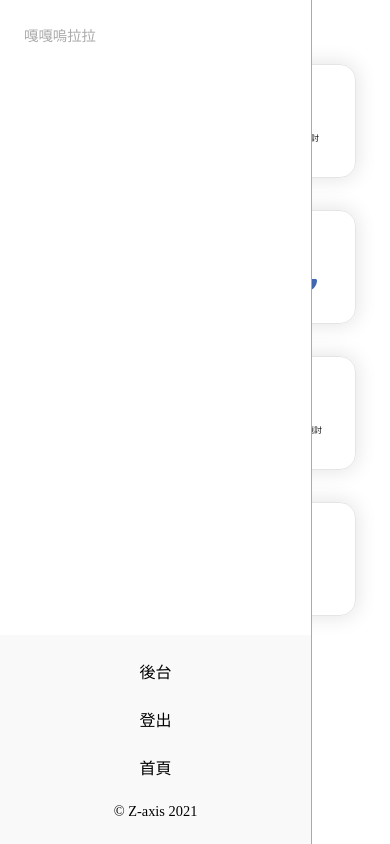
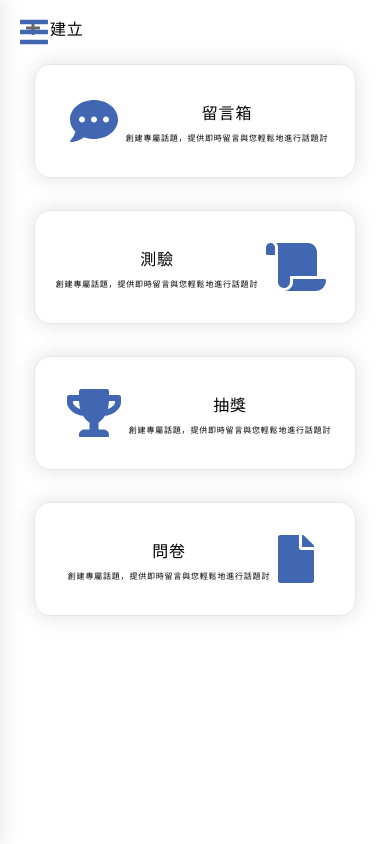
Before and after one commit to angelina524/final-project-Z-axis-frontend, a React (Create React App) app: page /#/add in a window 390 px wide. Built offline with nearby package versions, Linux system fonts and the light colour scheme.

Commit message:
finish forestageMenu and hamburger icon

```diff
--- a/public/index.html
+++ b/public/index.html
@@ -24,6 +24,9 @@
       work correctly both with client-side routing and a non-root public URL.
       Learn how to configure a non-root public URL by running `npm run build`.
     -->
+    <link rel="preconnect" href="https://fonts.googleapis.com">
+    <link rel="preconnect" href="https://fonts.gstatic.com" crossorigin>
+    <link href="https://fonts.googleapis.com/css2?family=Noto+Sans+TC&display=swap" rel="stylesheet">
     <title>React App</title>
   </head>
   <body>
--- a/src/components/Menu.js
+++ b/src/components/Menu.js
@@ -1,8 +1,10 @@
-import React from 'react'
+import React, { useState } from 'react'
 import styled from '@emotion/styled'
+import { useTheme } from '@emotion/react'
 import PropTypes from 'prop-types'
+import { Link } from 'react-router-dom'
 import flexJustifyAlign from '../styles/flexJustifyAlign'
-import { Link } from 'react-router-dom'
+import { issueIcon, hamburgerIcon } from '../styles/icon'
 
 const MenuWrapper = styled.aside`
   position: fixed;
@@ -11,13 +13,50 @@ const MenuWrapper = styled.aside`
   left: 0;
   right: 20vw;
   background-color: ${({ theme }) => theme.secondary_900};
-  border-right: 1px solid ${({ theme }) => theme.secondary_300};
+  box-shadow: ${({ theme }) => theme.boxShadow};
   padding: 1.5rem;
+  transition: transform 500ms ease;
+  transform: ${({ isMenuOpen }) => !isMenuOpen && 'translate(-80vw)'};
 `
 
 const Nickname = styled.p`
   color: ${({ theme }) => theme.secondary_300};
   font-size: 0.9rem;
+`
+
+const ActivityWrapper = styled.div`
+  ${flexJustifyAlign('', 'flex-start')}
+  flex-direction: column;
+  gap: 1.5rem;
+  margin-top: 1.5rem;
+`
+
+const ActivityType = styled.div`
+  ${flexJustifyAlign('flex-start')}
+  gap: 1rem;
+`
+
+const ActivityDuration = styled.p`
+  font-size: 0.8rem;
+  color: ${({ theme }) => theme.secondary_300};
+`
+
+const ActivityDescription = styled.p`
+  font-size: 0.9rem;
+  line-height: 2rem;
+`
+
+const Button = styled.button`
+  background-color: ${({ theme }) => theme.primary};
+  color: ${({ theme }) => theme.secondary_900};
+  font-size: 1rem;
+  height: 2.5rem;
+  padding: 0 1.5rem;
+  border-radius: 1.125rem;
+  border: none;
+  margin: 0 auto;
+  display: block;
+  margin-top: 1.5rem;
 `
 
 const Footer = styled.footer`
@@ -40,13 +79,64 @@ const Footer = styled.footer`
   }
 `
 
-const Menu = ({ nickname }) => {
+const Hamburger = ({ onClick, className }) => {
+  const theme = useTheme()
   return (
-    <MenuWrapper>
+    <div onClick={onClick} className={className}>
+      {hamburgerIcon('2x', theme.primary)}
+    </div>
+  )
+}
+
+Hamburger.propTypes = {
+  onClick: PropTypes.func,
+  className: PropTypes.string
+}
+
+const StyledHamburger = styled(Hamburger)`
+  position: absolute;
+  top: 1rem;
+  right: 0;
+  transition: transform 500ms ease;
+  transform: translateX(${({ isMenuOpen }) => (isMenuOpen ? '-2rem' : '3rem')});
+`
+
+const Menu = ({
+  userId,
+  nickname,
+  title,
+  description,
+  beginDate,
+  finishDate
+}) => {
+  const theme = useTheme()
+  const [isMenuOpen, setIsMenuOpen] = useState(false)
+  return (
+    <MenuWrapper isMenuOpen={isMenuOpen}>
+      <StyledHamburger
+        isMenuOpen={isMenuOpen}
+        onClick={() => setIsMenuOpen((prev) => !prev)}
+      />
       <Nickname>{nickname}</Nickname>
+      <ActivityWrapper>
+        <ActivityType>
+          {issueIcon('2x', theme.secondary_300)}
+          <p>留言箱</p>
+        </ActivityType>
+        <p>{title}</p>
+        <ActivityDuration>
+          {beginDate} - {finishDate}
+        </ActivityDuration>
+        <ActivityDescription>{description}</ActivityDescription>
+      </ActivityWrapper>
+      {/* 判斷 userId 是否跟該 issue 的 userId 吻合，再顯示"進入此後台" */}
+      <Button>進入此後台</Button>
       <Footer>
-        <Link to="/">後台</Link>
-        <Link to="/">登出</Link>
+        {/* 後台頁面不會有後台按鈕 */}
+        {userId && <Link to="/">後台</Link>}
+        {userId && <Link to="/">登出</Link>}
+        {!userId && <Link to="/register">註冊</Link>}
+        {!userId && <Link to="/login">登入</Link>}
         <Link to="/">首頁</Link>
         <p>© Z-axis 2021</p>
       </Footer>
@@ -55,7 +145,12 @@ const Menu = ({ nickname }) => {
 }
 
 Menu.propTypes = {
-  nickname: PropTypes.string
+  userId: PropTypes.number,
+  nickname: PropTypes.string,
+  title: PropTypes.string,
+  description: PropTypes.string,
+  beginDate: PropTypes.string,
+  finishDate: PropTypes.string
 }
 
 export default Menu
--- a/src/pages/AddPage/AddPage.js
+++ b/src/pages/AddPage/AddPage.js
@@ -67,7 +67,14 @@ const CardText = styled.div`
 const AddPage = () => {
   return (
     <Wrapper>
-      <Menu nickname="嘎嘎嗚拉拉" />
+      <Menu
+        userId={1}
+        nickname="嘎嘎嗚拉拉"
+        title="你所不知道的 hooks 十八招起手氣，十八招起手氣"
+        description="這是一個呱呱呱呱跟啦啦啦簡介，沒什麼內容，顆顆顆顆，這是一個呱呱’呱呱跟啦啦的簡介，沒什麼內容，顆顆顆顆，這是一個呱呱呱呱啦啦啦的簡介，沒什麼內容顆顆顆顆顆，這是一個呱呱呱跟啦啦啦的簡介，沒什麼容，顆顆"
+        beginDate="2021/01/01"
+        finishDate="2021/01/07"
+      />
       <Navbar>
         {plusIcon('1x', '#666666')}
         <div>建立</div>
--- a/src/pages/WebApiTestPage/WebApiTestPage.css
+++ /dev/null
@@ -1,31 +0,0 @@
-form {
-  display: flex;
-  flex-direction: column;
-  align-items: center;
-  gap: 0.5rem;
-  width: 20rem;
-  margin: auto;
-}
-
-form + form {
-  margin-top: 0.5rem;
-  padding-top: 0.5rem;
-  border-top: 1px dotted black;
-}
-
-input {
-  width: 12rem;
-  padding: 0.5rem;
-}
-
-textarea {
-  width: 12rem;
-  padding: 0.5rem;
-  height: 5rem;
-}
-
-h2 {
-  background-color: black;
-  color: white;
-  text-align: center;
-}
--- a/src/pages/WebApiTestPage/WebApiTestPage.js
+++ b/src/pages/WebApiTestPage/WebApiTestPage.js
@@ -1,4 +1,5 @@
 import React, { createContext, useState, useEffect } from 'react'
+import { Global, css } from '@emotion/react'
 import CreateComment from './comments/CreateComment'
 import DeleteComment from './comments/DeleteComment'
 import GetAllComments from './comments/GetAllComments'
@@ -16,7 +17,7 @@ import Login from './users/Login'
 import Register from './users/Register'
 import UpdateMe from './users/UpdateMe'
 import UpdatePassword from './users/UpdatePassword'
-import './WebApiTestPage.css'
+import WebApiTestPageStyle from './WebApiTestPageStyle'
 
 export const topUserTokenContext = createContext('')
 export const setTopUserTokenContext = createContext('')
@@ -34,6 +35,12 @@ const WebApiTestPage = () => {
   }, [])
 
   return (
+    <>
+      <Global
+        styles={css`
+          ${WebApiTestPageStyle}
+        `}
+      />
       <topUserTokenContext.Provider value={topUserToken}>
         <setTopUserTokenContext.Provider value={setTopUserToken}>
           <topGuestTokenContext.Provider value={topGuestToken}>
@@ -77,6 +84,7 @@ const WebApiTestPage = () => {
           </topGuestTokenContext.Provider>
         </setTopUserTokenContext.Provider>
       </topUserTokenContext.Provider>
+    </>
   )
 }
 
--- /dev/null
+++ b/src/pages/WebApiTestPage/WebApiTestPageStyle.js
@@ -0,0 +1,37 @@
+import { css } from '@emotion/react'
+
+const WebApiTestPageStyle = css`
+  form {
+    display: flex;
+    flex-direction: column;
+    align-items: center;
+    gap: 0.5rem;
+    width: 20rem;
+    margin: auto;
+  }
+
+  form + form {
+    margin-top: 0.5rem;
+    padding-top: 0.5rem;
+    border-top: 1px dotted black;
+  }
+
+  input {
+    width: 12rem;
+    padding: 0.5rem;
+  }
+
+  textarea {
+    width: 12rem;
+    padding: 0.5rem;
+    height: 5rem;
+  }
+
+  h2 {
+    background-color: black;
+    color: white;
+    text-align: center;
+  }
+`
+
+export default WebApiTestPageStyle
--- a/src/styles/GlobalStyle.js
+++ b/src/styles/GlobalStyle.js
@@ -7,12 +7,14 @@ const GlobalStyle = css`
     padding: 0;
     list-style: none;
     box-sizing: border-box;
+    font-family: 'Noto Sans TC', sans-serif;
   }
 
   body,
   html,
   #root {
     width: 100%;
+    letter-spacing: 0.05rem;
   }
 
   a {
```
Lines whose indentation alone changed are shown as unchanged.
